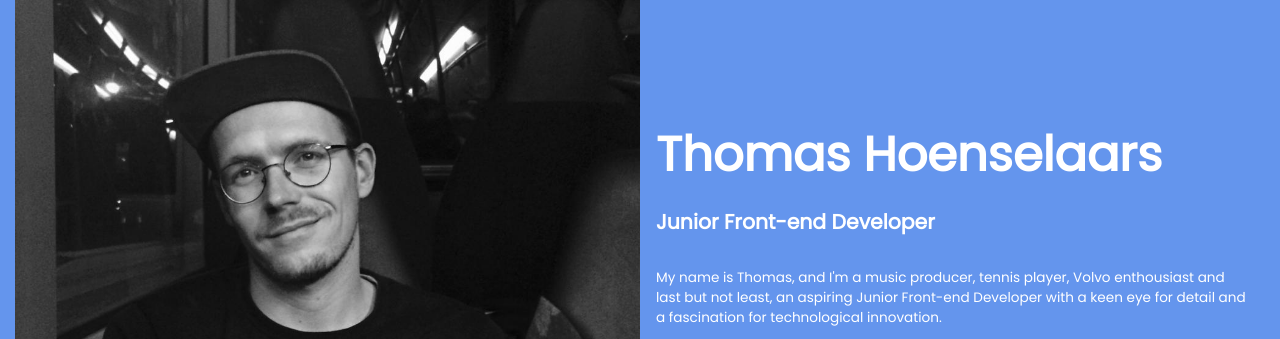
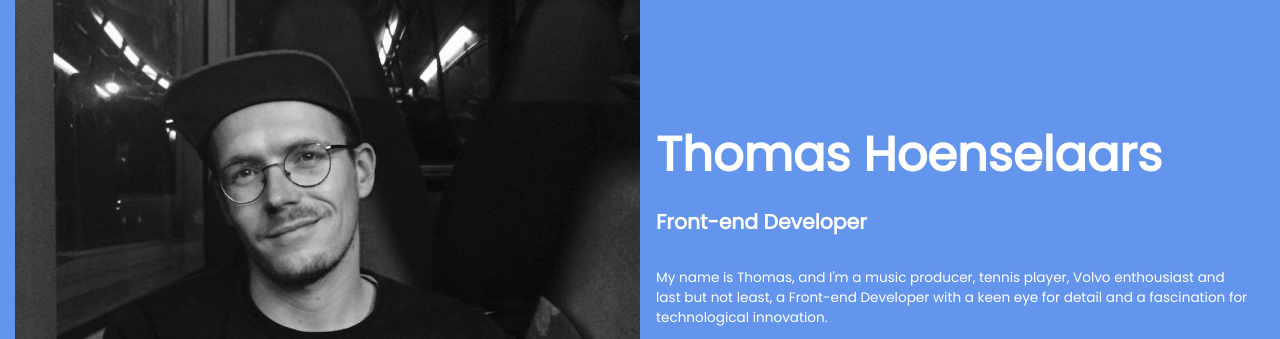
Before and after one commit to ThomasHoenselaars/PORTFOLIO-FINAL-1, a website built with webpack: page src/index.html in a window 1280 px wide. Shown: the top 339 px of the page. Built offline with nearby package versions, Linux system fonts and the light colour scheme.

Commit message:
NOT JUNIOR PIK

```diff
--- a/src/index.html
+++ b/src/index.html
@@ -15,8 +15,8 @@
         </div>
         <div class="header-right">
           <h1 class="header-title">Thomas Hoenselaars</h1>
-          <h2 class="header-sub">Junior Front-end Developer</h2>
-          <p>My name is Thomas, and I'm a music producer, tennis player, Volvo enthousiast and last but not least, an aspiring Junior Front-end Developer with a keen eye for detail and a fascination for technological innovation.</p>
+          <h2 class="header-sub">Front-end Developer</h2>
+          <p>My name is Thomas, and I'm a music producer, tennis player, Volvo enthousiast and last but not least, a Front-end Developer with a keen eye for detail and a fascination for technological innovation.</p>
           <ul class="socialmedia-nav">
             <li>
               <a href="https://www.linkedin.com/in/thomashoenselaars/" target="_blank">
```
